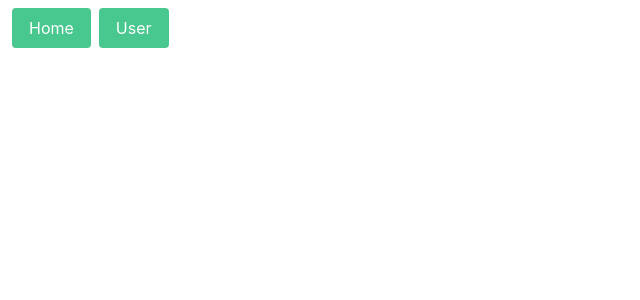
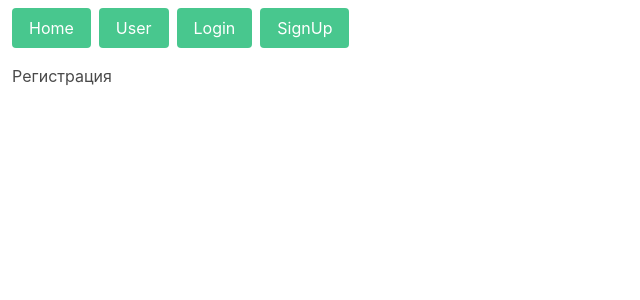
Before and after one commit to divasilevski/authentication, a Vue app: page /sign-up in a window 1280 px wide. Shown: the top 300 px of the page, without its empty margins (0-640 px from the left). Built offline with nearby package versions, Linux system fonts and the light colour scheme.

Commit message:
Created login and sign-up vue

```diff
--- a/src/components/router-button.vue
+++ b/src/components/router-button.vue
@@ -3,6 +3,10 @@
     <div class="buttons">
       <b-button tag="router-link" to="/" type="is-success">Home</b-button>
       <b-button tag="router-link" to="/user" type="is-success">User</b-button>
+      <b-button tag="router-link" to="/login" type="is-success">Login</b-button>
+      <b-button tag="router-link" to="/sign-up" type="is-success">
+        SignUp
+      </b-button>
     </div>
   </div>
 </template>
--- a/src/router/index.js
+++ b/src/router/index.js
@@ -1,6 +1,11 @@
 import Vue from "vue";
 import VueRouter from "vue-router";
+
+// views
 import Home from "../views/Home.vue";
+import User from "../views/User.vue";
+import Login from "../views/authentication/Login.vue";
+import SignUp from "../views/authentication/SignUp.vue";
 
 Vue.use(VueRouter);
 
@@ -13,10 +18,17 @@ const routes = [
   {
     path: "/user",
     name: "user",
-    // route level code-splitting
-    // this generates a separate chunk (about.[hash].js) for this route
-    // which is lazy-loaded when the route is visited.
-    component: () => import("../views/User.vue")
+    component: User
+  },
+  {
+    path: "/login",
+    name: "login",
+    component: Login
+  },
+  {
+    path: "/sign-up",
+    name: "signup",
+    component: SignUp
   }
 ];
 
--- /dev/null
+++ b/src/views/authentication/Login.vue
@@ -0,0 +1,7 @@
+<template>
+  <div class="login">
+    <div class="navbar-item">
+      <h2>Логин</h2>
+    </div>
+  </div>
+</template>
--- /dev/null
+++ b/src/views/authentication/SignUp.vue
@@ -0,0 +1,7 @@
+<template>
+  <div class="registration">
+    <div class="navbar-item">
+      <h2>Регистрация</h2>
+    </div>
+  </div>
+</template>
```
